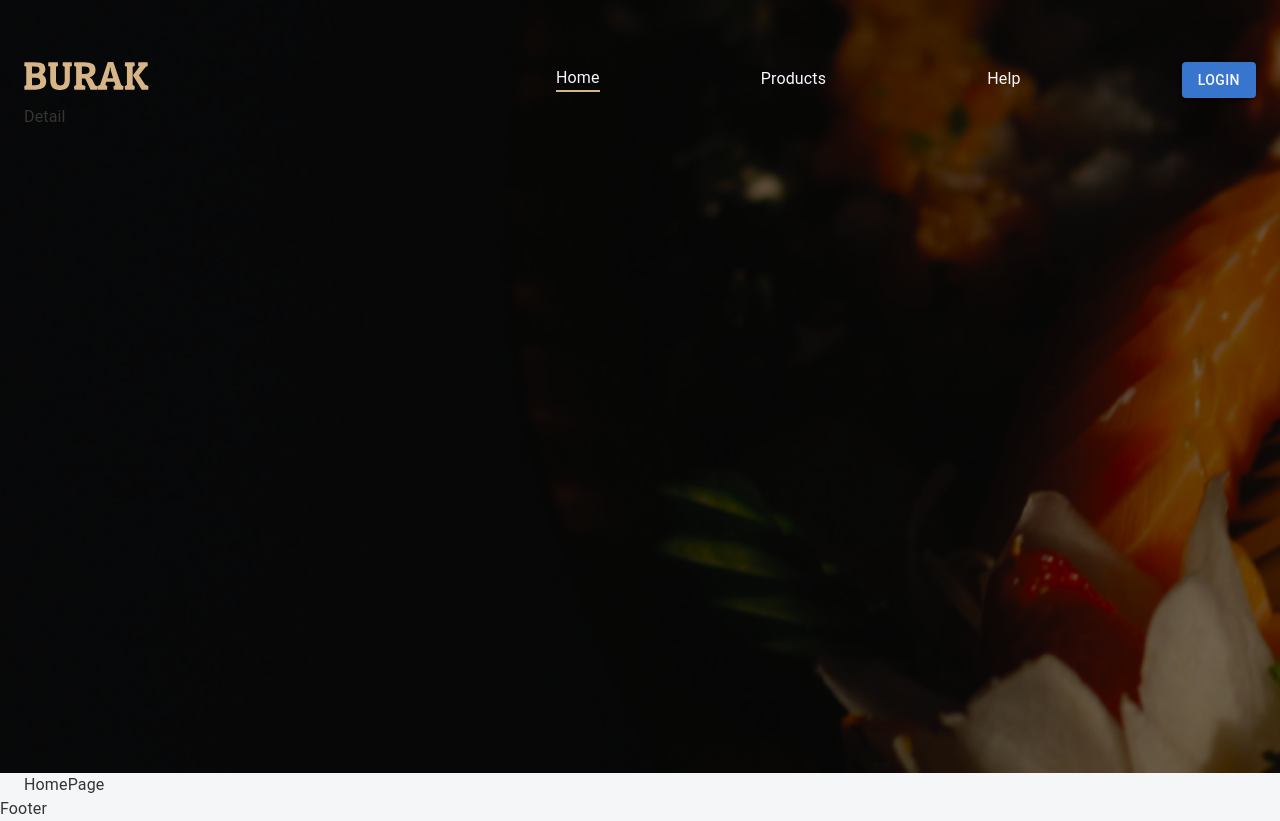
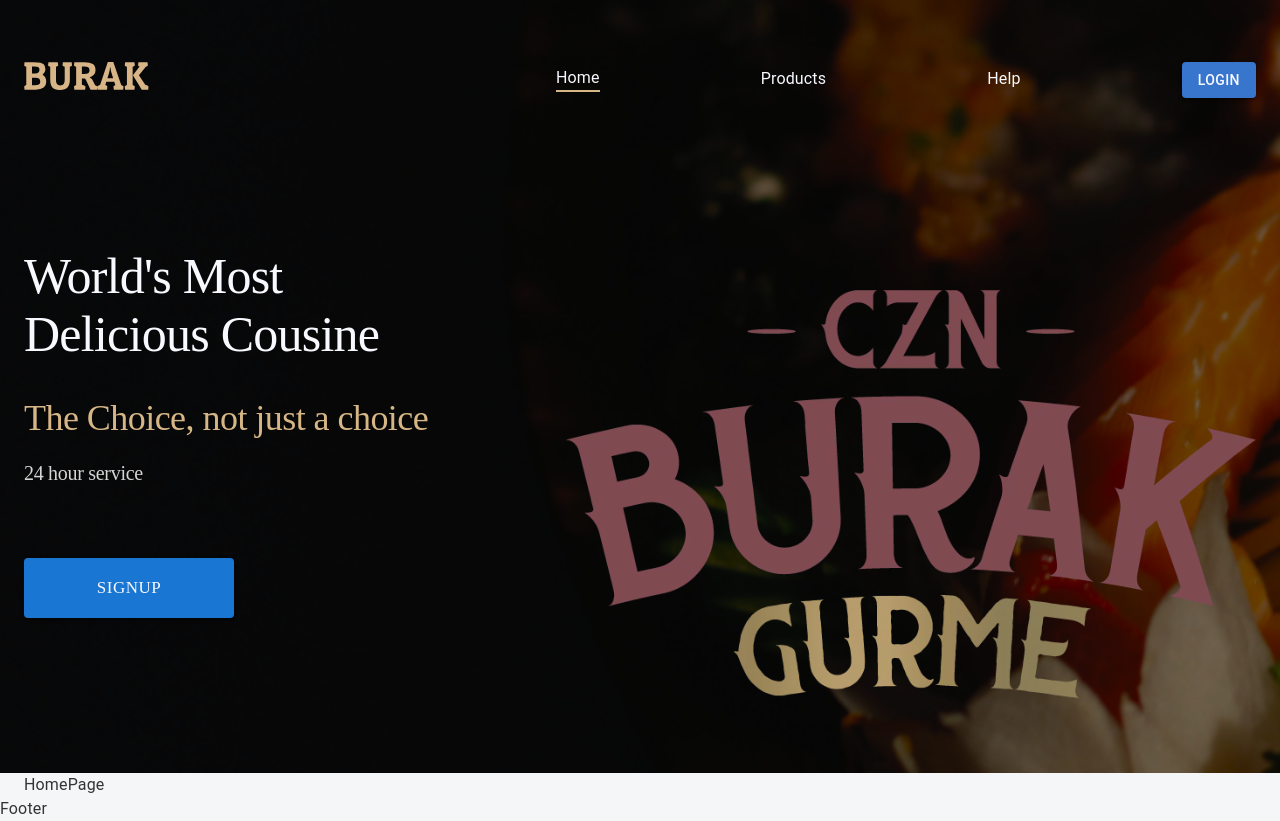
Before and after one commit to Muhammadsaid01/car-react, a React (Create React App) app: page / in a window 1280 px wide. Built offline with nearby package versions, Linux system fonts and the light colour scheme.

Commit message:
fix: modify homeNavbar header component

```diff
--- a/src/app/components/headers/HomeNavbar.tsx
+++ b/src/app/components/headers/HomeNavbar.tsx
@@ -49,7 +49,29 @@ export function HomeNavbar() {
 				</Stack>
 
 			</Stack>
-			<Stack>Detail</Stack>
+			<Stack className={'header-frame'}>
+				<Stack className={'detail'}>
+					<Box className={"head-main-txt"}>
+						World's Most Delicious Cousine
+						</Box>
+					<Box className={"wel-txt"}>
+						The Choice, not just a choice
+						</Box>
+					<Box className={"service-txt"}>
+						24 hour service
+					</Box>
+					<Box className={"signup"}>
+						{!authMember ? <Button
+						variant={'contained'}
+						className='signup-button'
+						>Signup</Button>
+						: null}
+					</Box>
+				</Stack>
+				<Box className='logo-frame'>
+					<div className={"logo-img"}></div>
+				</Box>
+			</Stack>
 		</Container>
 	</div>
 }
--- a/src/css/navbar.css
+++ b/src/css/navbar.css
@@ -71,3 +71,87 @@ transform: scaleX(1);
  .home-navbar div.hover-line:after {
 transform-origin: 0% 50%;
 }
+.home-navbar .home-container .header-frame {
+	margin-top: 142px;
+	height: 462px;
+	display: flex;
+	flex-direction: row;
+	justify-content: space-between;
+}
+
+.home-navbar .home-container .header-frame .detail {
+	width: 510px;
+		display: flex;
+		flex-direction: column;
+
+}
+.home-navbar .home-container .header-frame .detail .head-main-txt {
+	width: 450px;
+	height: 150px;
+	font-family: "Roboto Serif";
+	font-size: 50px;
+	font-style: normal;
+  font-weight: 500;
+	line-height: normal;
+	letter-spacing: -0.75px;
+	color: #f8f8ff;
+}
+
+.home-navbar .home-container .header-frame .detail .wel-txt{
+	width: 510px;
+	height: 42px;
+
+	font-family: "Roboto Serif";
+	font-size: 36px;
+	font-style: normal;
+  font-weight: 400;
+	line-height: normal;
+	letter-spacing: -0.54px;
+	color: #d7b686;
+}
+
+.home-navbar .home-container .header-frame .detail .service-txt{
+	margin-top: 23px;
+	width: 153px;
+	height: 23px;
+	font-family: "Roboto Serif";
+	font-size: 20px;
+	font-style: normal;
+  font-weight: 400;
+	line-height: normal;
+	letter-spacing: -0.3px;
+	color: #d5d5d5;
+}
+.home-navbar .home-container .detail .signup {
+	margin-top: 73px;
+}
+.home-navbar .home-container .detail .signup .signup-button {
+	width: 210px;
+	height: 60px;
+	border-radius: 4px;
+	background:#1976d2;
+	color: #f8f8ff;
+	text-align: center;
+	font-family: Poppins;
+	font-size: 17px;
+	font-style: normal;
+	font-weight: 400;
+	line-height: normal;
+}
+
+
+.home-navbar .home-container .logo-frame {
+	margin-top: 43px;
+	width: 690px;
+	height: 419px;
+}
+
+
+.home-navbar .home-container .logo-frame .logo-img{
+	width: 100%;
+	height: 100%;
+	background: url("/public/img/logo.webp");
+	background-size: contain;
+	background-repeat: no-repeat;
+	filter: invert(25%);
+}
```
